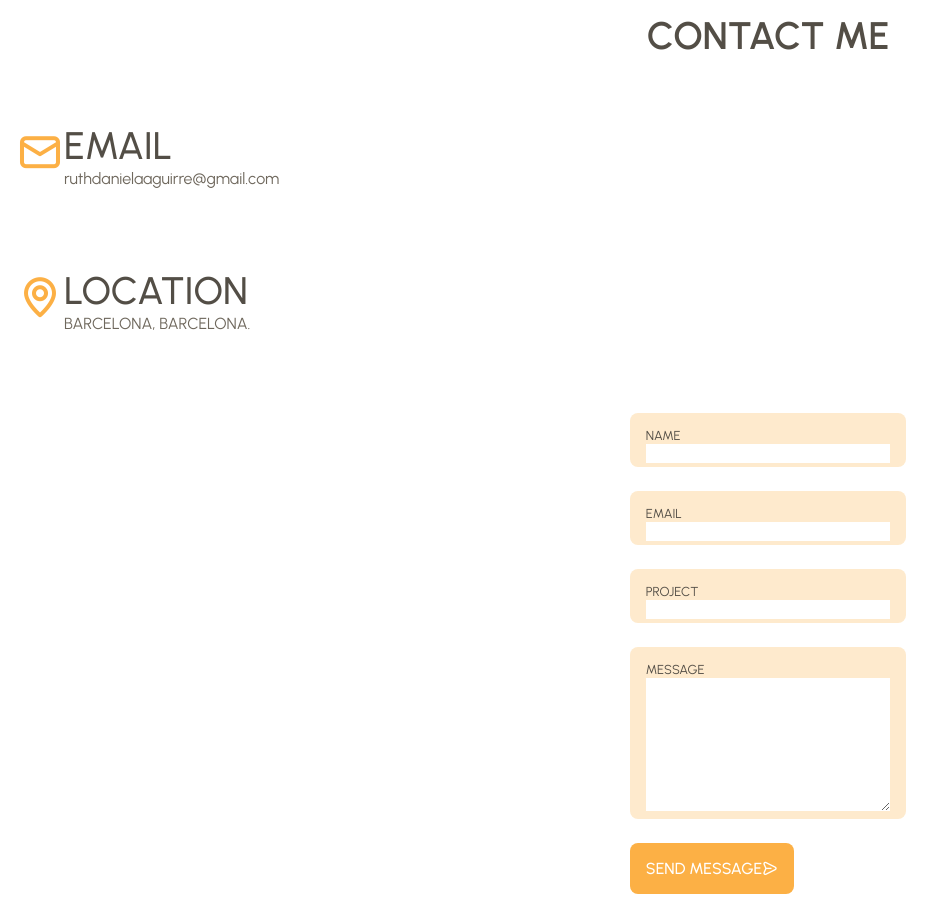
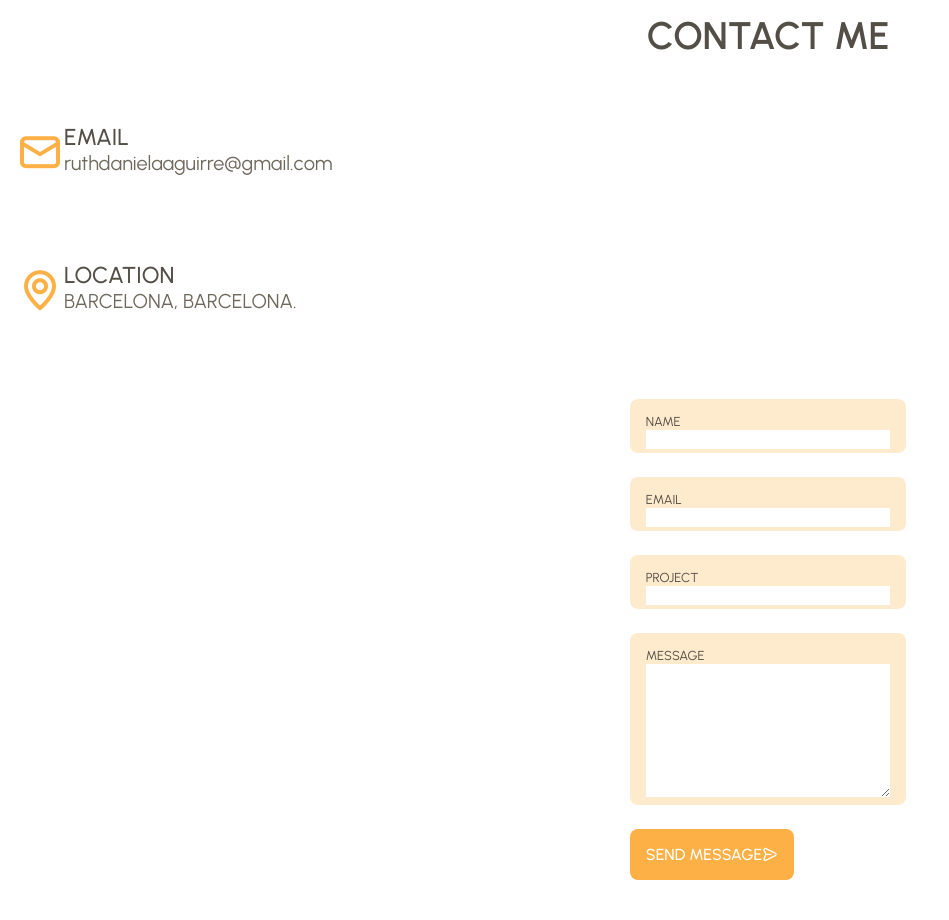
Before and after one commit to RuthDanielaAguirre/Portfolio, a plain HTML site: page index.html in a window 1536 px wide. Shown: the part 4300-5220 px from the top of the page, without its empty margins (0-949 px from the left). Drawn offline with nearby package versions, Linux system fonts and the light colour scheme.

Commit message:
ultimo qr de hoy

```diff
--- a/css/style.css
+++ b/css/style.css
@@ -908,10 +908,16 @@ img {
     .icon {
         font-size: 3rem;}
 
-    .home_title, .skills_title, .contact_title, .section_title, .about_info-title{
+    .home_title, .skills_title, .section_title, .about_info-title{
     font-size: 2.5vw;
     }
 
+    .contact_title{
+        font-size: 1.5vw;
+    }
+    .contact_subtitle{
+        font-size: 1.3vw;
+    }
 
     .header,
     .main,
--- a/index.html
+++ b/index.html
@@ -435,7 +435,7 @@
 </main>
 <footer class="footer">
   <div class="footer_bg">
-    <div class="footer_container container grid1">
+    <div class="footer_container container grid">
 
       <div>
         <h1 class="footer_title">Ruth Daniela Aguirre</h1>
```
